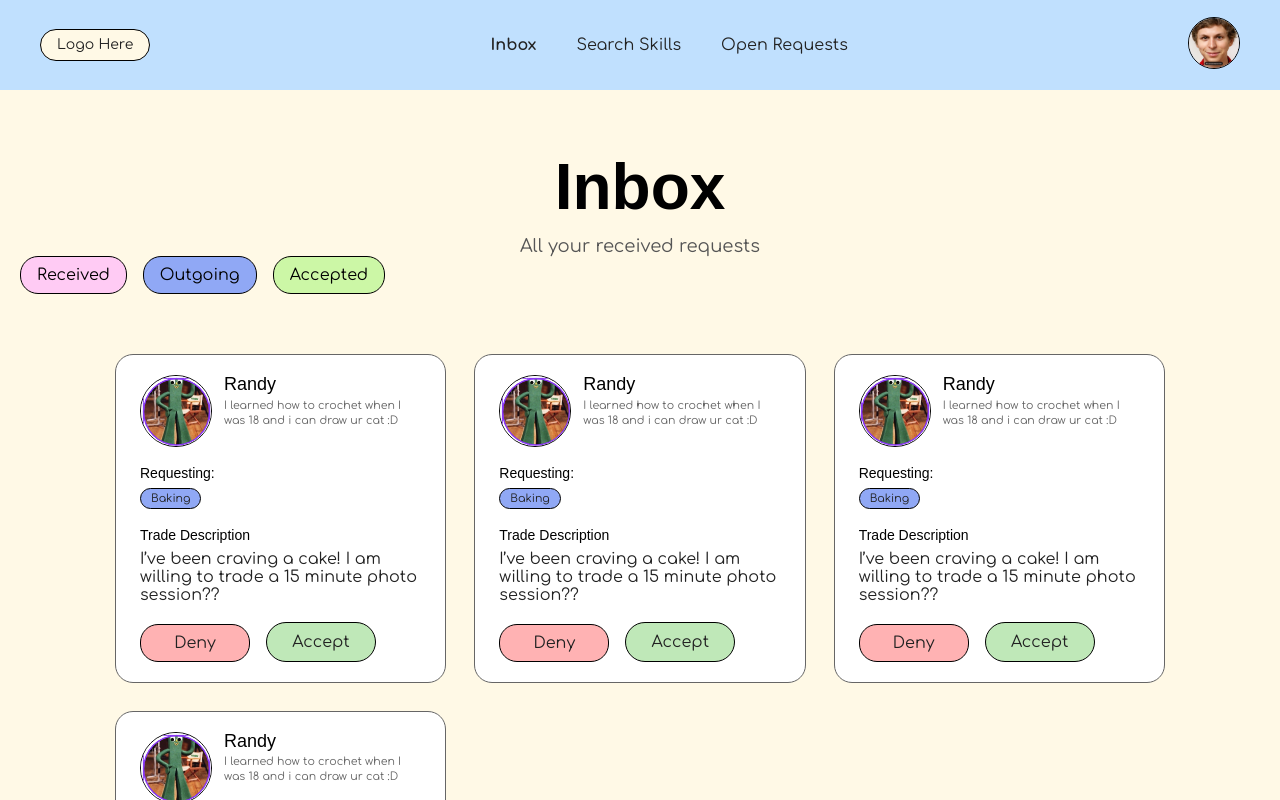
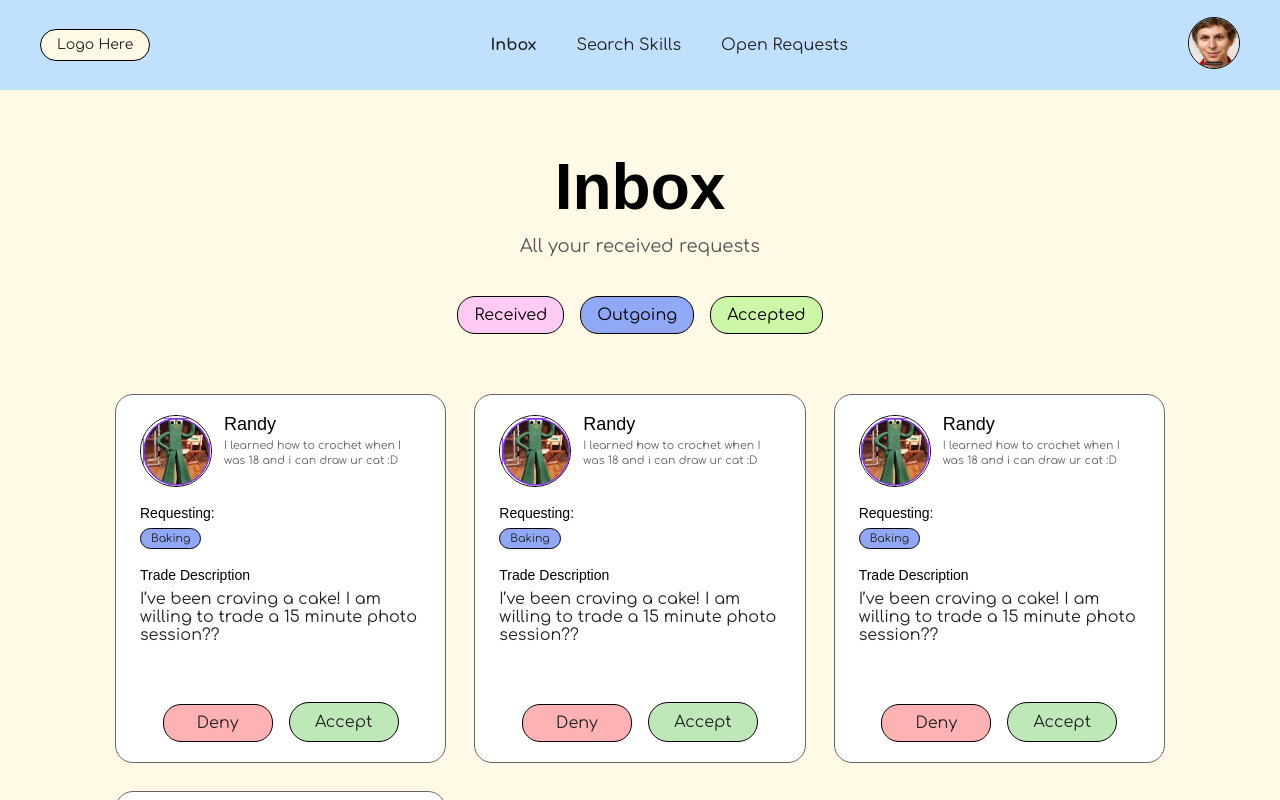
Before and after one commit to AthenaHacks2026/demo-repository, a React (Vite) app in the folder frontend/: page /inbox-received in a window 1280 px wide. Shown: the top 800 px of the page. Built offline with nearby package versions, Linux system fonts and the light colour scheme; a web font is replaced by a local one.

Commit message:
Inbox buttons now in middle

```diff
--- a/frontend/src/styles/Inbox_Navigation.css
+++ b/frontend/src/styles/Inbox_Navigation.css
@@ -1,6 +1,9 @@
 .container {
-    display: flex;
-    column-gap: 16px;
+  display: flex;
+  column-gap: 16px;
+  width: fit-content;
+  margin: 0 auto;
+  padding-top: 40px;
 }
 
 .received-btn {
```
